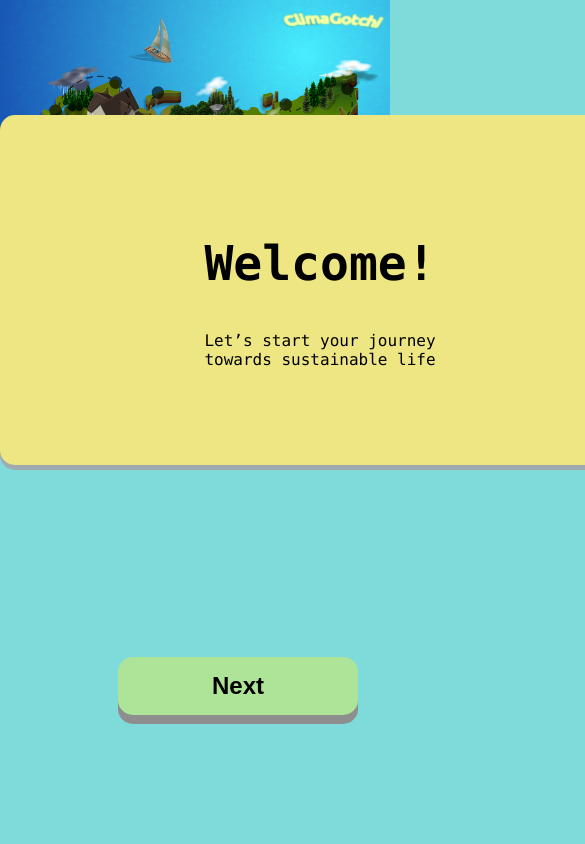
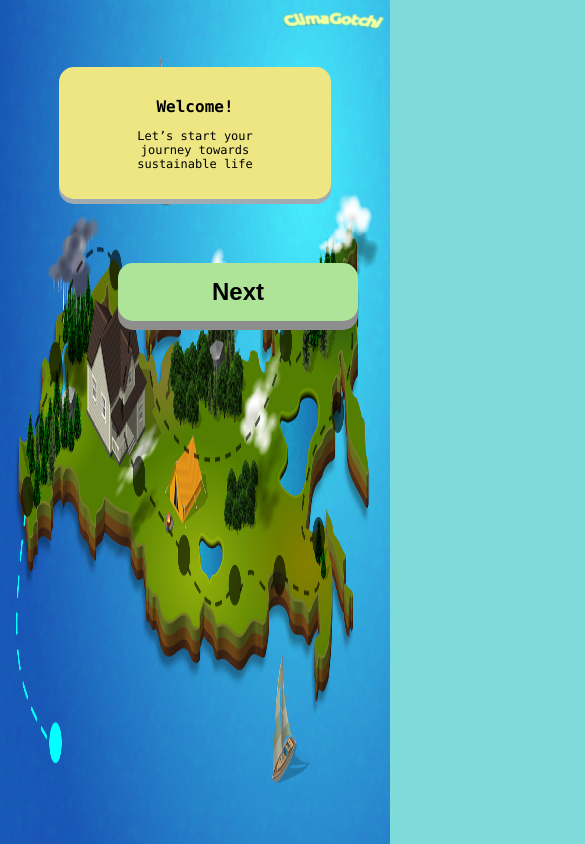
Before and after one commit to AmongStars/climagotchi, a Nuxt app: page /game/map-start in a window 390 px wide. Shown: the top 844 px of the page, 585 px wide, since content can reach past the window. Built offline with nearby package versions, Linux system fonts and the light colour scheme.

Commit message:
Responsive styles fixes

```diff
--- a/assets/css/main.css
+++ b/assets/css/main.css
@@ -95,24 +95,15 @@ body {
   margin-left: auto;
 }
 
-@media only screen and (max-width: 600px) {
-}
-
-/* Small devices (portrait tablets and large phones, 600px and up) */
-@media only screen and (min-width: 600px) {
-}
-
-/* Medium devices (landscape tablets, 768px and up) */
-@media only screen and (min-width: 768px) {
-}
-
-/* Large devices (laptops/desktops, 992px and up) */
-@media only screen and (min-width: 992px) {
-}
-
 @media only screen and (max-width: 1200px) {
   .bg-game {
     background-size: contain;
     background-position: top left;
   }
 }
+
+@media only screen and (max-width: 1400px) {
+  .bg-game {
+    background-size: 100% 105%;
+  }
+}
--- a/pages/avatar/choose-avatar.vue
+++ b/pages/avatar/choose-avatar.vue
@@ -59,4 +59,22 @@ export default {
     font-size: 1.5rem;
   }
 }
+
+@media only screen and (max-width: 600px) {
+  .login-form {
+    width: 250px;
+    max-width: 250px;
+    margin-top: 3rem;
+  }
+
+  .avatar-options {
+    width: 80%;
+    margin-top: 3rem;
+    margin-bottom: 2rem;
+  }
+
+  .avatar-title {
+    font-size: 1.3rem;
+  }
+}
 </style>
--- a/pages/game/map-start-instructions.vue
+++ b/pages/game/map-start-instructions.vue
@@ -28,4 +28,10 @@
 .text-box {
   margin-bottom: 15rem;
 }
+
+@media only screen and (max-width: 1024px) {
+  .text-box {
+    margin-bottom: 5rem;
+  }
+}
 </style>
--- a/pages/game/map-start-levels.vue
+++ b/pages/game/map-start-levels.vue
@@ -173,4 +173,12 @@
   margin-top: 6rem;
   margin-left: 3rem;
 }
+
+@media only screen and (max-width: 1400px) {
+  .levels-4-col .text-box,
+  .levels-4-col .text-box:nth-child(2),
+  .levels-4-col .text-box:nth-child(3) {
+    margin-left: 0;
+  }
+}
 </style>
--- a/pages/game/map-start.vue
+++ b/pages/game/map-start.vue
@@ -24,4 +24,28 @@
 .buttons {
   align-items: end;
 }
+
+@media only screen and (max-width: 1024px) {
+  .text-box {
+    margin-bottom: 5rem;
+  }
+}
+
+@media only screen and (max-width: 420px) {
+  .text-box {
+    margin-top: 2rem;
+    margin-bottom: 2rem;
+    padding: 1rem;
+    width: 15em;
+  }
+
+  .text-box-title {
+    font-size: 1rem;
+  }
+
+  .text-box-info {
+    font-size: 0.75rem;
+    width: 10rem;
+  }
+}
 </style>
--- a/pages/login-form.vue
+++ b/pages/login-form.vue
@@ -54,4 +54,12 @@ export default {
   border-radius: 0.25rem;
   transition: border-color 0.15s ease-in-out, box-shadow 0.15s ease-in-out;
 }
+
+@media only screen and (max-width: 600px) {
+  .login-form {
+    width: 250px;
+    max-width: 250px;
+    margin-top: 3rem;
+  }
+}
 </style>
--- a/pages/signup-form.vue
+++ b/pages/signup-form.vue
@@ -61,4 +61,12 @@ export default {
   border-radius: 0.25rem;
   transition: border-color 0.15s ease-in-out, box-shadow 0.15s ease-in-out;
 }
+
+@media only screen and (max-width: 600px) {
+  .login-form {
+    width: 250px;
+    max-width: 250px;
+    margin-top: 3rem;
+  }
+}
 </style>
```
